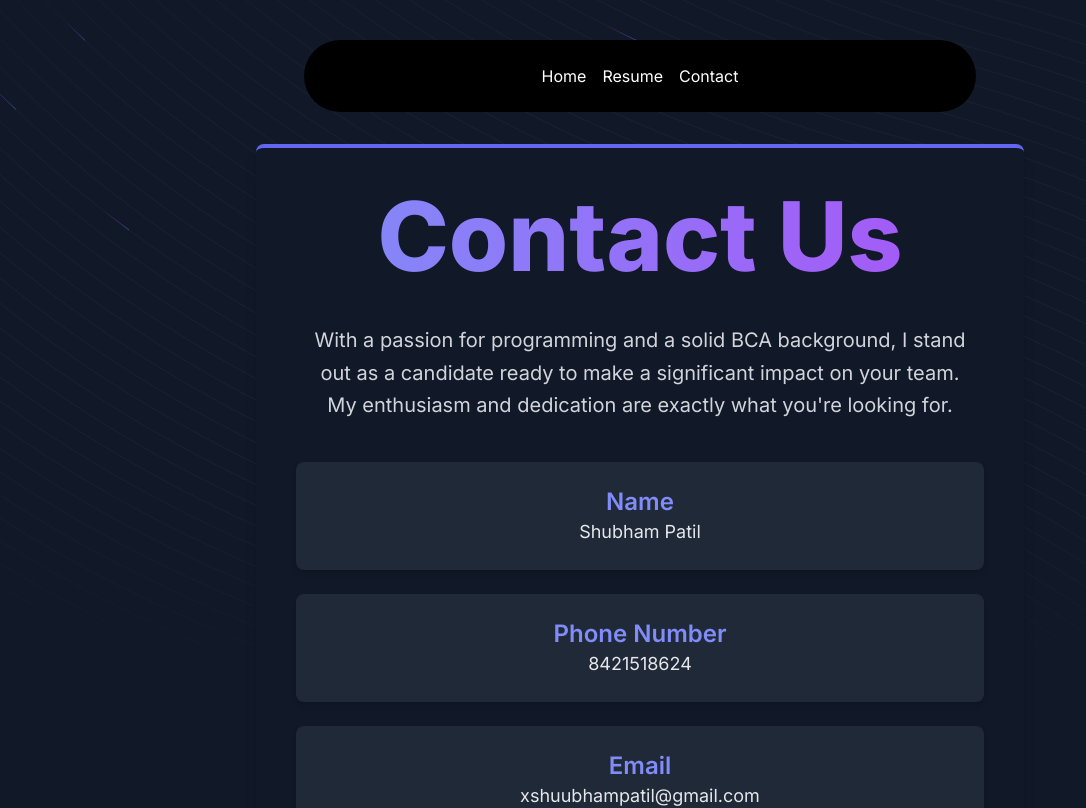
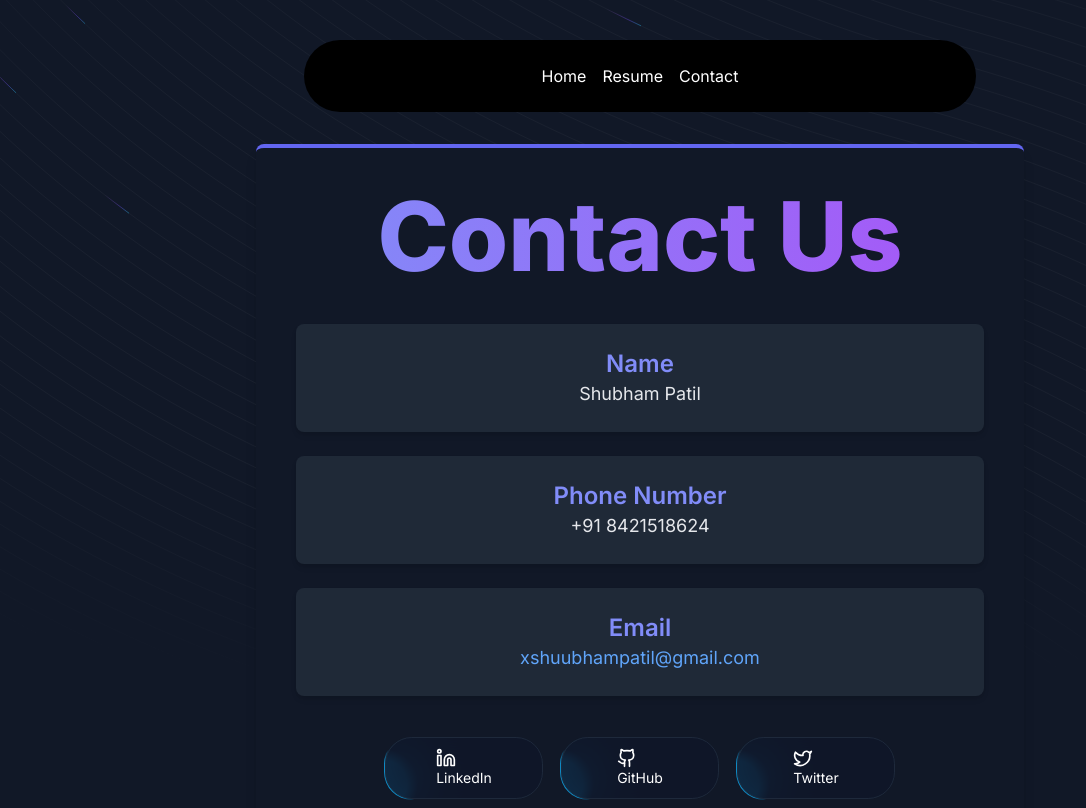
Before and after one commit to ShubhamPatilSp/My_Portfolio-, a Next.js app: page /contact in a window 1280 px wide. Shown: the top 808 px of the page, without its empty margins (0-1086 px from the left). Built offline with nearby package versions, Linux system fonts and the light colour scheme.

Commit message:
Update page.tsx

```diff
--- a/src/app/contact/page.tsx
+++ b/src/app/contact/page.tsx
@@ -1,49 +1,63 @@
 "use client";
-
 import React from "react";
 import { BackgroundBeams } from "../componets/ui/background_beams";
+import { Github, Linkedin, Twitter } from "lucide-react";
+import { Button } from "../componets/ui/moving-border";
 
 function MusicSchoolContactUs() {
   const name = "Shubham Patil";
-  const phoneNumber = "8421518624";
+  const phoneNumber = "+91 8421518624";
   const email = "xshuubhampatil@gmail.com";
+  const linkedinUrl = "https://www.linkedin.com/in/shubham-patil-8494982b0";
+  const githubUrl = "https://github.com/ShubhamPatilSp";
+  const twitterUrl = "https://x.com/x_shuubhamm";
 
   return (
     <div className="min-h-screen bg-gray-100 dark:bg-gray-900 py-12 pt-36 relative">
-      {/* BackgroundBeams start immediately */}
       <BackgroundBeams className="absolute top-0 left-0 w-full h-full z-0 animate-fadeIn" />
-
-      {/* Content with higher z-index */}
       <div className="max-w-3xl mx-auto p-10 relative z-10 bg-white dark:bg-gray-900 shadow-lg rounded-lg border-t-4 border-purple-500 dark:border-indigo-500">
-        {/* Heading */}
         <h1 className="text-5xl md:text-8xl text-center font-extrabold mb-10 text-transparent bg-clip-text bg-gradient-to-r from-purple-500 to-blue-600 dark:from-indigo-400 dark:to-purple-500">
           Contact Us
         </h1>
-
-        {/* Introductory Text */}
-        <p className="text-gray-700 dark:text-gray-300 max-w-2xl mx-auto mb-8 text-xl text-center leading-relaxed">
-          {`With a passion for programming and a solid BCA background, I stand out as a candidate ready to make a significant impact on your team. My enthusiasm and dedication are exactly what you're looking for.`}
-        </p>
-
-        {/* Contact Information */}
+        {/* <p className="text-gray-700 dark:text-gray-300 max-w-2xl mx-auto mb-8 text-xl text-center leading-relaxed">
+          With a passion for programming and a solid BCA background, I stand out as a candidate ready to make a significant impact on your team. My enthusiasm and dedication are exactly what you're looking for.
+        </p> */}
         <div className="space-y-6 mt-10 text-lg text-center">
           <div className="p-6 bg-purple-100 dark:bg-gray-800 rounded-lg shadow-md">
             <p className="text-2xl font-semibold text-purple-700 dark:text-indigo-400">Name</p>
             <p className="text-gray-800 dark:text-gray-200">{name}</p>
           </div>
-
           <div className="p-6 bg-purple-100 dark:bg-gray-800 rounded-lg shadow-md">
             <p className="text-2xl font-semibold text-purple-700 dark:text-indigo-400">Phone Number</p>
             <p className="text-gray-800 dark:text-gray-200">{phoneNumber}</p>
           </div>
-
           <div className="p-6 bg-purple-100 dark:bg-gray-800 rounded-lg shadow-md">
             <p className="text-2xl font-semibold text-purple-700 dark:text-indigo-400">Email</p>
-            <p className="text-gray-800 dark:text-gray-200">{email}</p>
+            <a href={`mailto:${email}`} className="text-blue-600 dark:text-blue-400 hover:underline">
+              {email}
+            </a>
           </div>
         </div>
-
-        {/* Footer */}
+        <div className="mt-10 flex justify-center space-x-4">
+          <Button asChild variant="outline">
+            <a href={linkedinUrl} target="_blank" rel="noopener noreferrer">
+              <Linkedin className="w-5 h-5 mr-2" />
+              LinkedIn
+            </a>
+          </Button>
+          <Button asChild variant="outline">
+            <a href={githubUrl} target="_blank" rel="noopener noreferrer">
+              <Github className="w-5 h-5 mr-2" />
+              GitHub
+            </a>
+          </Button>
+          <Button asChild variant="outline">
+            <a href={twitterUrl} target="_blank" rel="noopener noreferrer">
+              <Twitter className="w-5 h-5 mr-2" />
+              Twitter
+            </a>
+          </Button>
+        </div>
         <div className="text-center mt-16">
           <p className="text-gray-600 dark:text-gray-400 text-sm">
             © 2024 Shubham Patil. All rights reserved.
```
